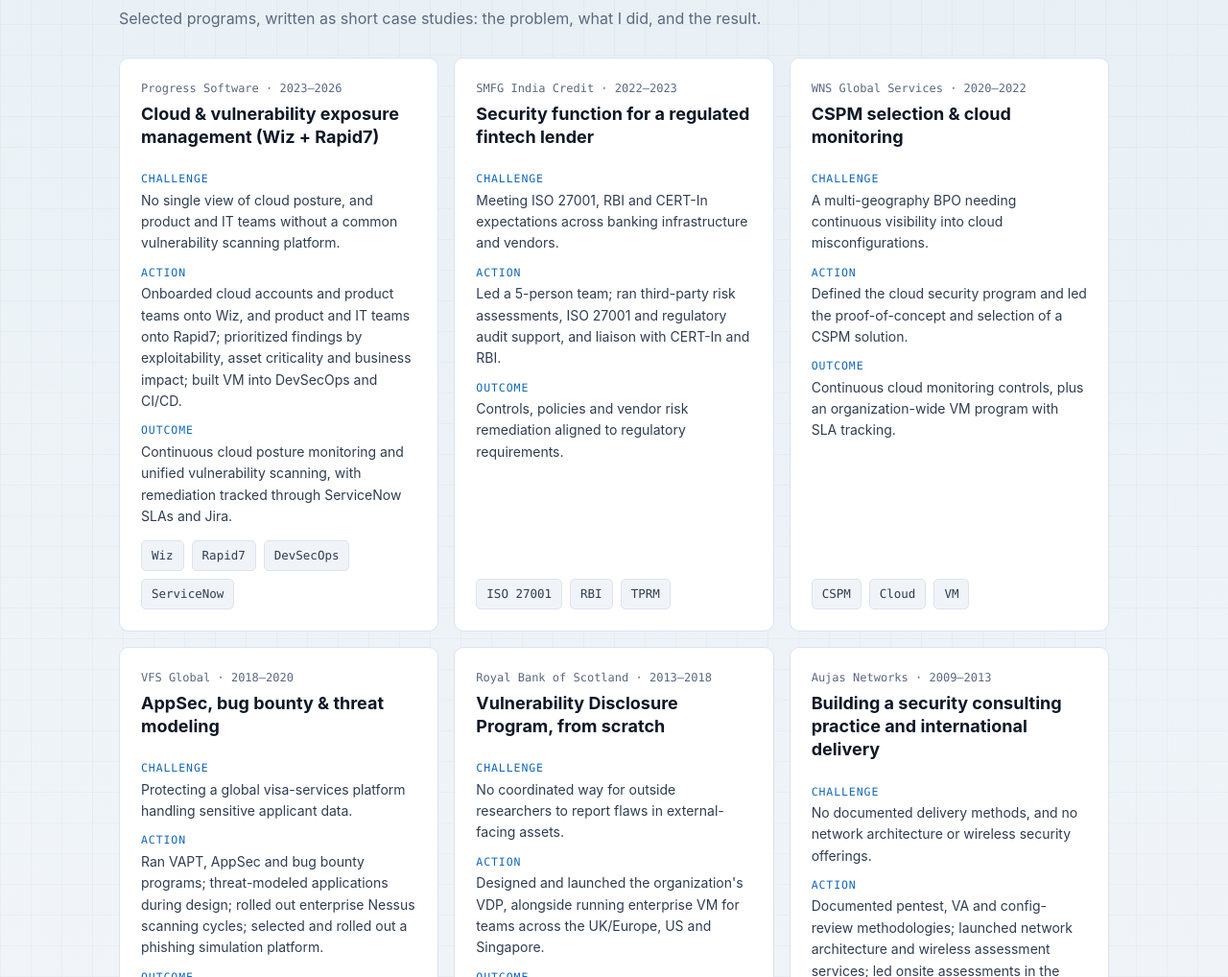
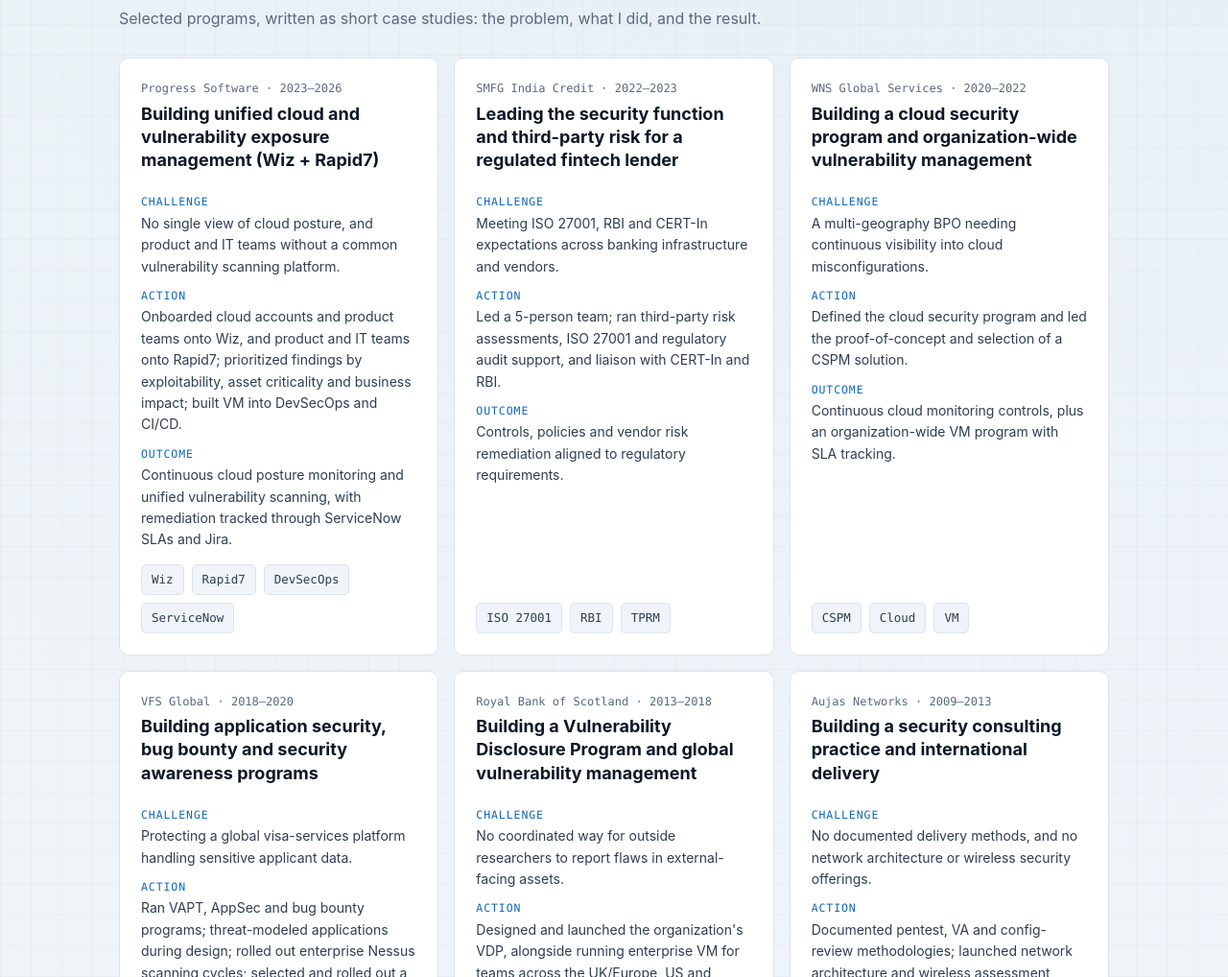
Before and after one commit to Milind2135/Milind2135.github.io, a plain HTML site: page index.html in a window 1280 px wide. Shown: the part 2695-3713 px from the top of the page at 96% size. Drawn offline with Linux system fonts and the light colour scheme.

Commit message:
Projects: clearer headings for Progress, SMFG, WNS, VFS and RBS cards
Co-Authored-By: Claude Opus 5.5 <noreply@anthropic.com>
Claude-Session: https://claude.ai/code/session_016H2uWmViWMCzNQX1E3ZEd3

```diff
--- a/index.html
+++ b/index.html
@@ -343,7 +343,7 @@
     <div class="progs">
       <article class="card prog">
         <div class="org">Progress Software · 2023–2026</div>
-        <h3>Cloud &amp; vulnerability exposure management (Wiz + Rapid7)</h3>
+        <h3>Building unified cloud and vulnerability exposure management (Wiz + Rapid7)</h3>
         <dl>
           <dt>Challenge</dt><dd>No single view of cloud posture, and product and IT teams without a common vulnerability scanning platform.</dd>
           <dt>Action</dt><dd>Onboarded cloud accounts and product teams onto Wiz, and product and IT teams onto Rapid7; prioritized findings by exploitability, asset criticality and business impact; built VM into DevSecOps and CI/CD.</dd>
@@ -354,7 +354,7 @@
 
       <article class="card prog">
         <div class="org">SMFG India Credit · 2022–2023</div>
-        <h3>Security function for a regulated fintech lender</h3>
+        <h3>Leading the security function and third-party risk for a regulated fintech lender</h3>
         <dl>
           <dt>Challenge</dt><dd>Meeting ISO 27001, RBI and CERT-In expectations across banking infrastructure and vendors.</dd>
           <dt>Action</dt><dd>Led a 5-person team; ran third-party risk assessments, ISO 27001 and regulatory audit support, and liaison with CERT-In and RBI.</dd>
@@ -365,7 +365,7 @@
 
       <article class="card prog">
         <div class="org">WNS Global Services · 2020–2022</div>
-        <h3>CSPM selection &amp; cloud monitoring</h3>
+        <h3>Building a cloud security program and organization-wide vulnerability management</h3>
         <dl>
           <dt>Challenge</dt><dd>A multi-geography BPO needing continuous visibility into cloud misconfigurations.</dd>
           <dt>Action</dt><dd>Defined the cloud security program and led the proof-of-concept and selection of a CSPM solution.</dd>
@@ -376,7 +376,7 @@
 
       <article class="card prog">
         <div class="org">VFS Global · 2018–2020</div>
-        <h3>AppSec, bug bounty &amp; threat modeling</h3>
+        <h3>Building application security, bug bounty and security awareness programs</h3>
         <dl>
           <dt>Challenge</dt><dd>Protecting a global visa-services platform handling sensitive applicant data.</dd>
           <dt>Action</dt><dd>Ran VAPT, AppSec and bug bounty programs; threat-modeled applications during design; rolled out enterprise Nessus scanning cycles; selected and rolled out a phishing simulation platform.</dd>
@@ -387,7 +387,7 @@
 
       <article class="card prog">
         <div class="org">Royal Bank of Scotland · 2013–2018</div>
-        <h3>Vulnerability Disclosure Program, from scratch</h3>
+        <h3>Building a Vulnerability Disclosure Program and global vulnerability management</h3>
         <dl>
           <dt>Challenge</dt><dd>No coordinated way for outside researchers to report flaws in external-facing assets.</dd>
           <dt>Action</dt><dd>Designed and launched the organization's VDP, alongside running enterprise VM for teams across the UK/Europe, US and Singapore.</dd>
```
